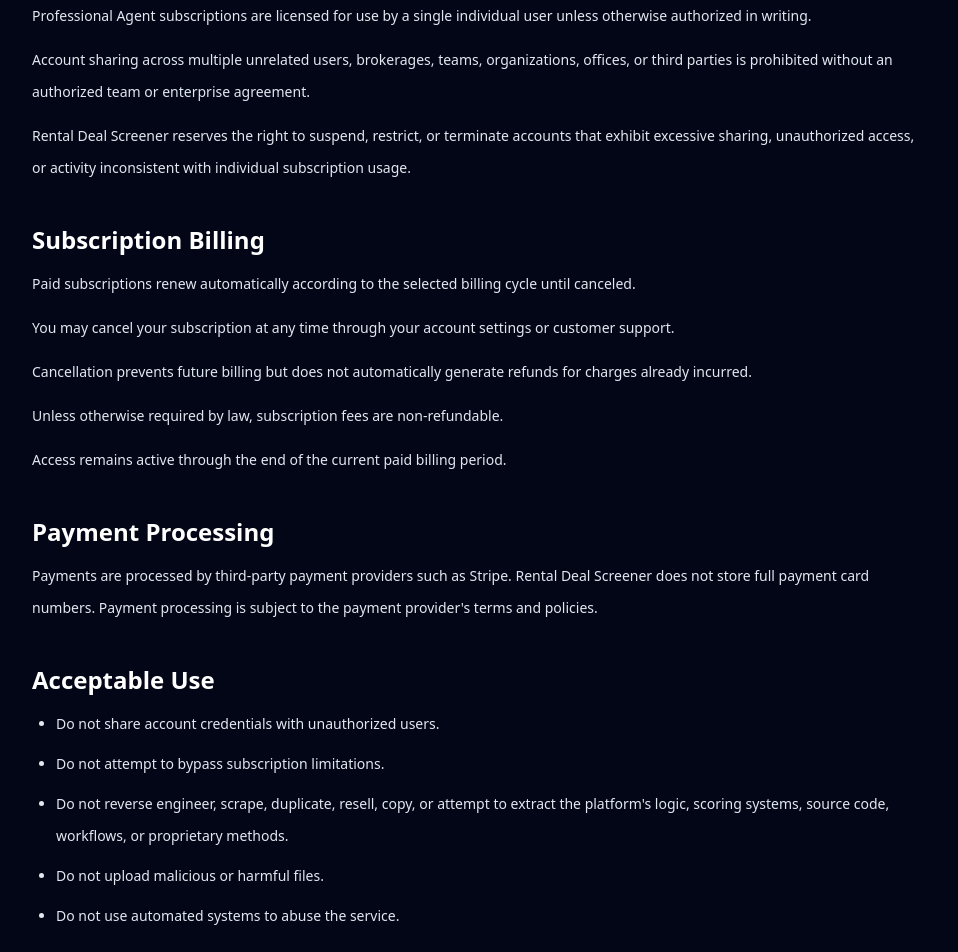
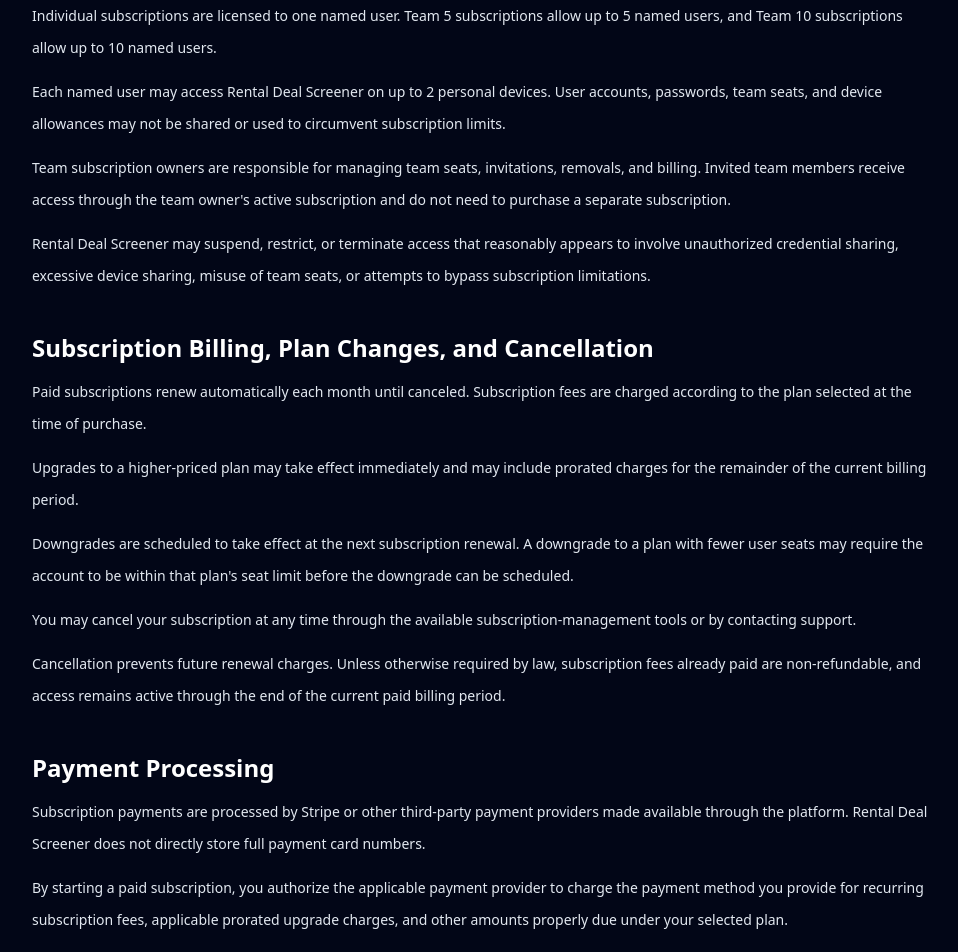
Before and after one commit to adrianr71/deal-analyzer, a React (Vite) app: page /terms in a window 1280 px wide. Shown: the part 360-1312 px from the top of the page, without its empty margins (160-1118 px from the left). Built offline with nearby package versions, Linux system fonts and the light colour scheme.

Commit message:
Update legal and subscription terms

```diff
--- a/src/pages/AgentV2.jsx
+++ b/src/pages/AgentV2.jsx
@@ -1688,8 +1688,14 @@
   </a>.
   <br />
   Subscriptions renew automatically each month until canceled.
-      Cancel anytime. Access remains active through the end of your
-      billing period.
+  Upgrades may take effect immediately and may include prorated charges.
+  Downgrades take effect at the next renewal and may require the account
+  to be within the selected plan&apos;s user-seat limit.
+  Cancel anytime; access remains active through the end of the current
+  paid billing period.
+  Each named user may use the service on up to 2 personal devices.
+  Team members receive access through the team owner&apos;s active
+  subscription.
 </div>
   </>
 )}
--- a/src/pages/Disclaimer.jsx
+++ b/src/pages/Disclaimer.jsx
@@ -5,11 +5,11 @@
         <h1 className="mb-6 text-4xl font-bold text-white">Disclaimer</h1>
 
         <div className="space-y-6 text-sm leading-7">
-          <p>
-            Rental Deal Screener is intended solely for informational,
-            educational, preliminary investment screening, rental property
-            underwriting review, and real estate analysis purposes.
-          </p>
+<p>
+  Rental Deal Screener is intended solely for informational,
+  educational, preliminary investment screening, rental property
+  analysis, and decision-support purposes.
+</p>
 
           <section>
             <h2 className="mb-2 text-xl font-semibold text-white">
@@ -86,7 +86,7 @@
           </section>
 
           <p className="pt-6 text-slate-400">
-            Last updated: June 2026
+            Last updated: August 2026
           </p>
         </div>
       </div>
--- a/src/pages/Privacy.jsx
+++ b/src/pages/Privacy.jsx
@@ -17,12 +17,20 @@
     Information We Collect
   </h2>
   <p>
-              We may collect account information, subscription status,
-              customer identifiers, session activity, browser or device
-              information, uploaded CSV data, property listing data, and
-              platform usage analytics to operate the platform, improve
-              functionality, support security, prevent abuse, and provide the
-              requested analysis features.
+    We may collect account information such as email address and account
+    identifiers, subscription and team-membership status, customer and
+    subscription identifiers, invitation information, session activity,
+    browser or device information, device identifiers used to enforce
+    account limits, uploaded CSV data, property listing data, and platform
+    usage information.
+  </p>
+
+  <p className="mt-3">
+    This information may be used to create and authenticate accounts,
+    provide subscription and team access, manage invitations, enforce user
+    and device limits, process requested analysis features, maintain
+    security, prevent abuse, troubleshoot issues, and improve platform
+    functionality.
   </p>
 </section>
 
@@ -94,6 +102,23 @@
 
 <section>
   <h2 className="mb-2 text-xl font-semibold text-white">
+    Browser Storage and Device Identification
+  </h2>
+  <p>
+    The platform may use browser-based storage, session information, and
+    locally stored device identifiers to maintain authentication state,
+    remember account-related preferences, enforce device limits, and
+    support security and abuse-prevention features.
+  </p>
+
+  <p className="mt-3">
+    These identifiers are used to help recognize authorized devices and
+    are not intended to provide precise physical location tracking.
+  </p>
+</section>
+
+          <section>
+            <h2 className="mb-2 text-xl font-semibold text-white">
               Data Sharing
             </h2>
             <p>
@@ -145,7 +170,7 @@
           </section>
 
           <p className="pt-6 text-slate-400">
-            Last updated: June 2026
+            Last updated: August 2026
           </p>
         </div>
       </div>
--- a/src/pages/Terms.jsx
+++ b/src/pages/Terms.jsx
@@ -7,7 +7,7 @@
         </h1>
 
         <p className="mb-10 text-slate-400">
-          Last Updated: June 2026
+          Last Updated: August 2026
         </p>
 
         <div className="space-y-10 text-sm leading-8">
@@ -25,55 +25,70 @@
 
          <section>
   <h2 className="mb-3 text-2xl font-semibold text-white">
-              Individual Professional Use
+    Accounts, Team Plans, and Device Limits
   </h2>
+
   <p>
-              Professional Agent subscriptions are licensed for use by a
-              single individual user unless otherwise authorized in writing.
+    Individual subscriptions are licensed to one named user. Team 5
+    subscriptions allow up to 5 named users, and Team 10 subscriptions
+    allow up to 10 named users.
   </p>
 
   <p className="mt-3">
-              Account sharing across multiple unrelated users, brokerages,
-              teams, organizations, offices, or third parties is prohibited
-              without an authorized team or enterprise agreement.
+    Each named user may access Rental Deal Screener on up to 2 personal
+    devices. User accounts, passwords, team seats, and device allowances
+    may not be shared or used to circumvent subscription limits.
   </p>
 
   <p className="mt-3">
-              Rental Deal Screener reserves the right to suspend, restrict,
-              or terminate accounts that exhibit excessive sharing,
-              unauthorized access, or activity inconsistent with individual
-              subscription usage.
+    Team subscription owners are responsible for managing team seats,
+    invitations, removals, and billing. Invited team members receive
+    access through the team owner's active subscription and do not need
+    to purchase a separate subscription.
+  </p>
+
+  <p className="mt-3">
+    Rental Deal Screener may suspend, restrict, or terminate access that
+    reasonably appears to involve unauthorized credential sharing,
+    excessive device sharing, misuse of team seats, or attempts to bypass
+    subscription limitations.
   </p>
 </section>
 
         <section>
   <h2 className="mb-3 text-2xl font-semibold text-white">
-              Subscription Billing
+    Subscription Billing, Plan Changes, and Cancellation
   </h2>
 
   <p>
-              Paid subscriptions renew automatically according to the selected
-              billing cycle until canceled.
+    Paid subscriptions renew automatically each month until canceled.
+    Subscription fees are charged according to the plan selected at the
+    time of purchase.
   </p>
 
   <p className="mt-3">
-              You may cancel your subscription at any time through your
-              account settings or customer support.
+    Upgrades to a higher-priced plan may take effect immediately and may
+    include prorated charges for the remainder of the current billing
+    period.
   </p>
 
   <p className="mt-3">
-              Cancellation prevents future billing but does not automatically
-              generate refunds for charges already incurred.
+    Downgrades are scheduled to take effect at the next subscription
+    renewal. A downgrade to a plan with fewer user seats may require the
+    account to be within that plan&apos;s seat limit before the downgrade
+    can be scheduled.
   </p>
 
   <p className="mt-3">
-              Unless otherwise required by law, subscription fees are
-              non-refundable.
+    You may cancel your subscription at any time through the available
+    subscription-management tools or by contacting support.
   </p>
 
   <p className="mt-3">
-              Access remains active through the end of the current paid
-              billing period.
+    Cancellation prevents future renewal charges. Unless otherwise
+    required by law, subscription fees already paid are non-refundable,
+    and access remains active through the end of the current paid billing
+    period.
   </p>
 </section>
 
@@ -83,10 +98,21 @@
   </h2>
 
   <p>
-              Payments are processed by third-party payment providers such as
-              Stripe. Rental Deal Screener does not store full payment card
-              numbers. Payment processing is subject to the payment provider's
-              terms and policies.
+    Subscription payments are processed by Stripe or other third-party
+    payment providers made available through the platform. Rental Deal
+    Screener does not directly store full payment card numbers.
+  </p>
+
+  <p className="mt-3">
+    By starting a paid subscription, you authorize the applicable payment
+    provider to charge the payment method you provide for recurring
+    subscription fees, applicable prorated upgrade charges, and other
+    amounts properly due under your selected plan.
+  </p>
+
+  <p className="mt-3">
+    Payment processing is also subject to the applicable payment
+    provider&apos;s terms, privacy policy, and other policies.
   </p>
 </section>
 
```
Lines whose indentation alone changed are shown as unchanged.
